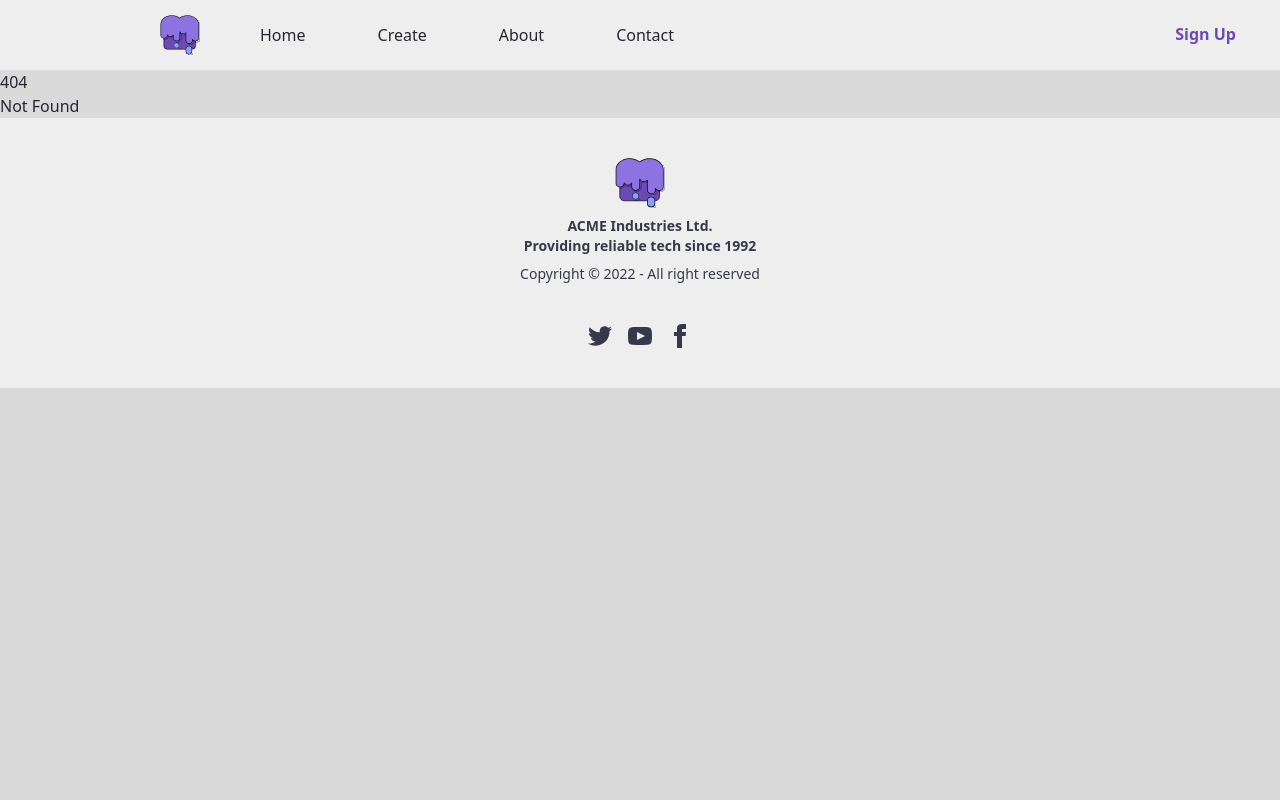
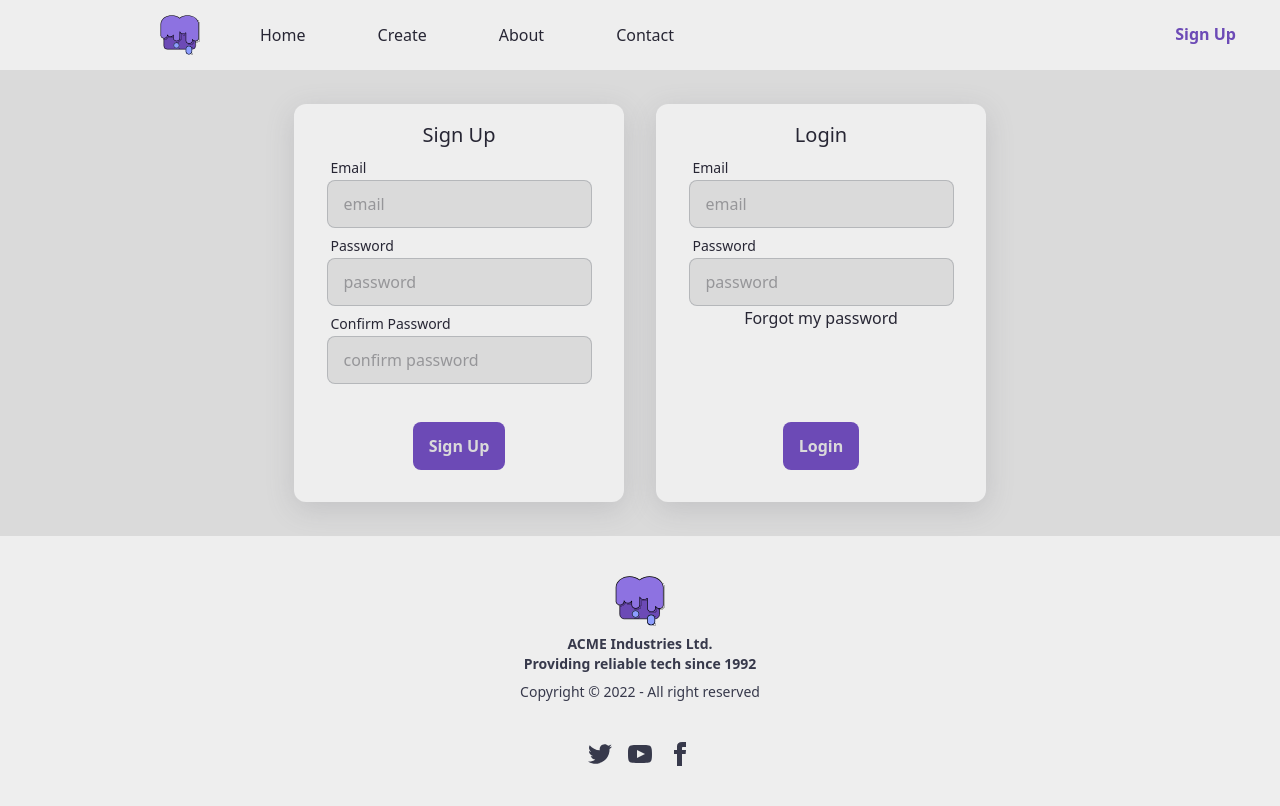
Before and after one commit to csgreg/recipe-frontend, a SvelteKit app: page /auth in a window 1280 px wide. Before the commit this address had no page. Built offline with nearby package versions, Linux system fonts and the light colour scheme.

Commit message:
Auth template (#20)
* connection-to-pocketbase

* formatted

Co-authored-by: Marcell Kecskemety <mkecskemety@wellapp.com>

```diff
--- /dev/null
+++ b/src/components/card/card.svelte
@@ -0,0 +1,18 @@
+<div class="card"><slot /></div>
+
+<style lang="scss">
+	@import '../../style/variables.scss';
+	.card {
+		min-width: 330px;
+		width: 33%;
+		margin: auto;
+		margin-bottom: $spacing-07;
+		background-color: $bg-primary;
+		border-radius: 12px;
+		box-shadow: rgba(100, 100, 111, 0.2) 0px 7px 29px 0px;
+		padding: $spacing-05 $spacing-03 $spacing-07;
+		display: flex;
+		flex-direction: column;
+		align-items: center;
+	}
+</style>
--- /dev/null
+++ b/src/components/icons/Cancel24.svelte
@@ -0,0 +1,15 @@
+<svg
+	stroke="currentColor"
+	width="24px"
+	height="24px"
+	stroke-width="1.5"
+	viewBox="0 0 24 24"
+	fill="none"
+	xmlns="http://www.w3.org/2000/svg"
+	><path
+		d="M6.758 17.243L12.001 12m5.243-5.243L12 12m0 0L6.758 6.757M12.001 12l5.243 5.243"
+		stroke-width="1.5"
+		stroke-linecap="round"
+		stroke-linejoin="round"
+	/></svg
+>
--- /dev/null
+++ b/src/components/icons/Menu24.svelte
@@ -0,0 +1,15 @@
+<svg
+	stroke="currentColor"
+	width="24px"
+	height="24px"
+	stroke-width="1.5"
+	viewBox="0 0 24 24"
+	fill="none"
+	xmlns="http://www.w3.org/2000/svg"
+	><path
+		d="M3 5h18M3 12h18M3 19h18"
+		stroke-width="1.5"
+		stroke-linecap="round"
+		stroke-linejoin="round"
+	/></svg
+>
--- a/src/components/navbar/navbar.svelte
+++ b/src/components/navbar/navbar.svelte
@@ -1,7 +1,14 @@
 <script>
 	import Button from 'components/button/button.svelte';
 	import { ButtonKind, ButtonSize } from 'components/button/types';
+	import Cancel24 from 'components/icons/Cancel24.svelte';
 	import Logo from 'components/icons/Logo.svelte';
+	import Menu24 from 'components/icons/Menu24.svelte';
+
+	let isDown = true;
+	const handleDown = () => {
+		isDown = !isDown;
+	};
 </script>
 
 <div class="navbar-container">
@@ -9,20 +16,23 @@
 		<div class="navbar-brand">
 			<Logo isSmall />
 		</div>
-		<li class="navbar-item" itemprop="name">
-			<a itemprop="url" href="http://www.travelstore.com/our-advantage">Home</a>
+		<li class="navbar-item" class:is-hidden={isDown} itemprop="name">
+			<a itemprop="url" href="/">Home</a>
 		</li>
-		<li class="navbar-item" itemprop="name">
-			<a itemprop="url" href="http://www.travelstore.com/our-travel-experts">Create</a>
+		<li class="navbar-item" class:is-hidden={isDown} itemprop="name">
+			<a itemprop="url" href="/create-recipe">Create</a>
 		</li>
-		<li class="navbar-item" itemprop="name">
+		<li class="navbar-item" class:is-hidden={isDown} itemprop="name">
 			<a itemprop="url" href="http://www.travelstore.com/destinations">About</a>
 		</li>
-		<li class="navbar-item" itemprop="name">
+		<li class="navbar-item" class:is-hidden={isDown} itemprop="name">
 			<a itemprop="url" href="http://www.travelstore.com/cruises">Contact</a>
 		</li>
-		<span class="navbar-end sign-up-btn">
+		<span class="sign-up-btn">
 			<Button size={ButtonSize.Field} onClick={() => {}} kind={ButtonKind.Text}>Sign up</Button>
+		</span>
+		<span class="drop-down-btn" on:click={handleDown}>
+			{#if isDown} <Menu24 /> {:else} <Cancel24 /> {/if}
 		</span>
 	</ul>
 </div>
@@ -53,6 +63,10 @@
 				}
 			}
 
+			.is-hidden {
+				display: none;
+			}
+
 			&-item:hover {
 				background-color: $color-01;
 				color: $bg-primary;
@@ -71,6 +85,17 @@
 				top: 4px;
 				right: 40px;
 			}
+			.drop-down-btn {
+				position: absolute;
+				left: 12px;
+				top: 8px;
+				padding: $spacing-03;
+				border-radius: 4px;
+				cursor: pointer;
+			}
+			.drop-down-btn:hover {
+				background-color: $color-01;
+			}
 		}
 
 		@media screen and (min-width: $screen-md) {
@@ -85,6 +110,9 @@
 					padding: $spacing-02 $spacing-04;
 					font-weight: 500;
 				}
+				.is-hidden {
+					display: unset;
+				}
 
 				&-brand {
 					margin-right: $spacing-08;
@@ -94,6 +122,9 @@
 				.sign-up-btn {
 					top: 10px;
 				}
+				.drop-down-btn {
+					display: none;
+				}
 			}
 		}
 	}
--- /dev/null
+++ b/src/routes/auth/+page.svelte
@@ -0,0 +1,96 @@
+<script>
+	import Button from 'components/button/button.svelte';
+	import Card from 'components/card/card.svelte';
+	import Input from 'components/input/input.svelte';
+</script>
+
+<div class="auth-page">
+	<div class="left">
+		<Card>
+			<div class="sign-up-container">
+				<h2 class="subtitle">Sign Up</h2>
+				<div>
+					<Input placeholder="email" label="Email" />
+				</div>
+				<div>
+					<Input placeholder="password" label="Password" />
+				</div>
+				<div>
+					<Input placeholder="confirm password" label="Confirm Password" />
+				</div>
+				<div class="cta-btn">
+					<Button onClick={() => {}}>Sign Up</Button>
+				</div>
+			</div>
+		</Card>
+	</div>
+	<div class="right">
+		<Card>
+			<div class="login-container">
+				<h2 class="subtitle">Login</h2>
+				<div>
+					<Input placeholder="email" label="Email" />
+				</div>
+				<div>
+					<Input placeholder="password" label="Password" />
+				</div>
+				<div>
+					<a href="#">Forgot my password</a>
+				</div>
+				<div class="cta-btn">
+					<Button onClick={() => {}}>Login</Button>
+				</div>
+			</div>
+		</Card>
+	</div>
+</div>
+
+<style lang="scss">
+	@import '../../style/variables.scss';
+	.auth-page {
+		display: flex;
+		flex-direction: column;
+		margin-top: $spacing-07;
+		.subtitle {
+			font-size: 20px;
+			font-weight: 500;
+		}
+		.login-container {
+			height: 350px;
+			text-align: center;
+			display: flex;
+			flex-direction: column;
+			.cta-btn {
+				display: flex;
+				height: 100%;
+				justify-content: center;
+				align-items: flex-end;
+			}
+		}
+		.sign-up-container {
+			height: 350px;
+			text-align: center;
+			display: flex;
+			flex-direction: column;
+			.cta-btn {
+				display: flex;
+				height: 100%;
+				justify-content: center;
+				align-items: flex-end;
+			}
+		}
+
+		@media screen and (min-width: $screen-md) {
+			flex-direction: row;
+			justify-content: center;
+			.left {
+				margin: $spacing-01 $spacing-05;
+				min-height: 400px;
+			}
+			.right {
+				margin: $spacing-01 $spacing-05;
+				min-height: 400px;
+			}
+		}
+	}
+</style>
--- a/src/routes/create-recipe/+page.svelte
+++ b/src/routes/create-recipe/+page.svelte
@@ -70,6 +70,25 @@
 			<div class="button-container">
 				<Button {loading} kind={ButtonKind.Featured} onClick={handleSubmit}>Submit</Button>
 			</div>
+			{#if message}
+				<div class="alert {isError ? 'alert-error' : 'alert-success'} shadow-lg message">
+					<div>
+						<svg
+							xmlns="http://www.w3.org/2000/svg"
+							class="stroke-current flex-shrink-0 h-6 w-6"
+							fill="none"
+							viewBox="0 0 24 24"
+							><path
+								stroke-linecap="round"
+								stroke-linejoin="round"
+								stroke-width="2"
+								d="M9 12l2 2 4-4m6 2a9 9 0 11-18 0 9 9 0 0118 0z"
+							/></svg
+						>
+						<span>{message}</span>
+					</div>
+				</div>
+			{/if}
 		</form>
 	</div>
 	<div class="alert-container">
```
